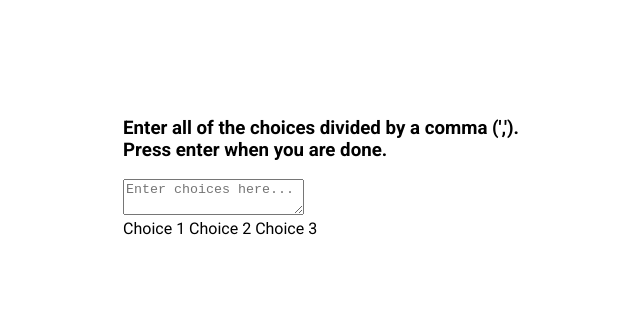
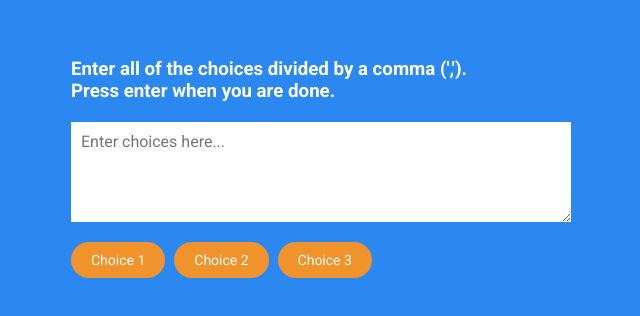
Before and after one commit to jon-zawada/50-in-50, a plain HTML site: page randomChoicePicker/index.html in a window 1280 px wide. Shown: the part 232-548 px from the top of the page, without its empty margins (319-959 px from the left). Drawn offline with Linux system fonts and the light colour scheme.

Commit message:
html and css for random choice picker

```diff
--- a/randomChoicePicker/styles.css
+++ b/randomChoicePicker/styles.css
@@ -5,6 +5,7 @@
 }
 
 body{
+  background-color: #2b88f0;
   font-family: 'Roboto', sans-serif;
   display: flex;
   flex-direction: column;
@@ -14,3 +15,37 @@ body{
   overflow: hidden;
   margin: 0;
 }
+
+h3 {
+  color: #fff;
+  margin: 10px 0 20px;
+}
+
+.container {
+  width: 500px;
+}
+
+textarea {
+  border: none;
+  display: block;
+  width: 100%;
+  height: 100px;
+  font-family: inherit;
+  padding: 10px;
+  margin: 0 0 20px;
+  font-size: 16px;
+}
+
+.tag {
+  background-color: #f0932b;
+  color: #fff;
+  border-radius: 50px;
+  padding: 10px 20px;
+  margin: 0 5px 10px 0;
+  font-size: 14px;
+  display: inline-block;
+}
+
+.tag.highlight {
+  background-color: #273c75;
+}
```
